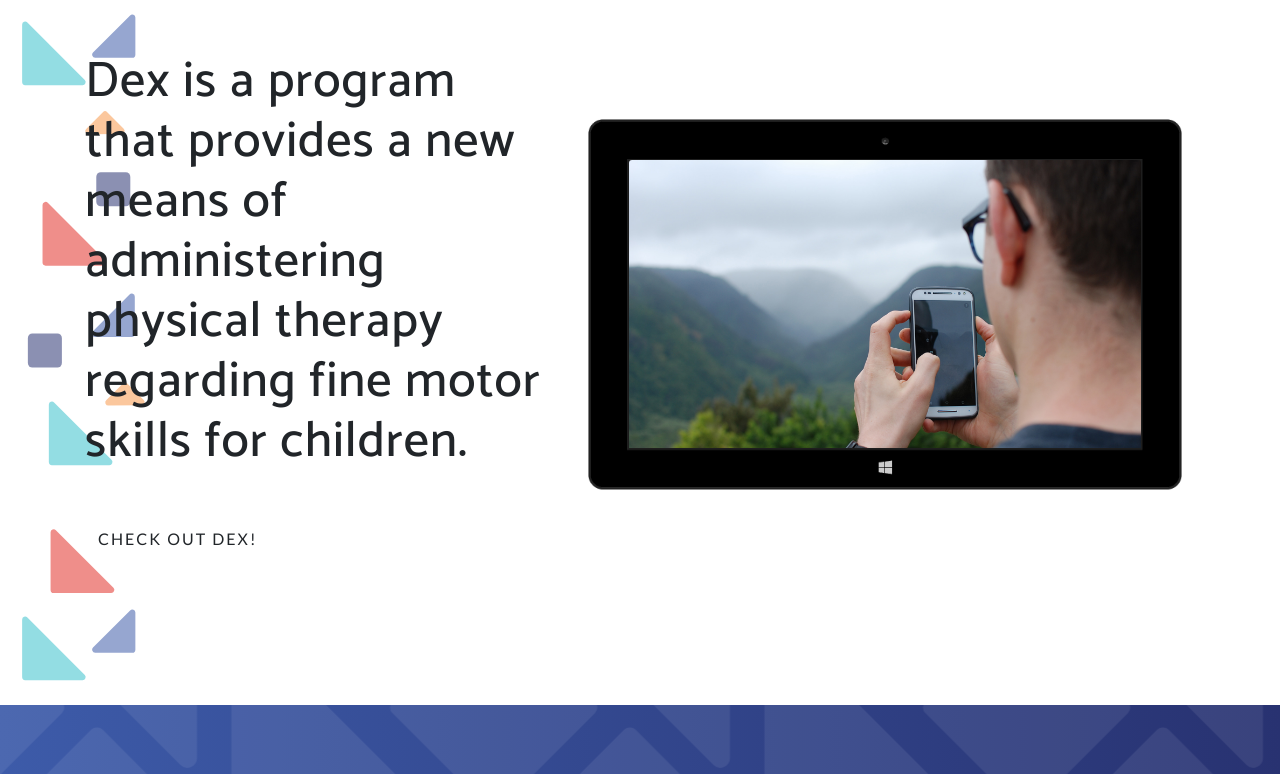
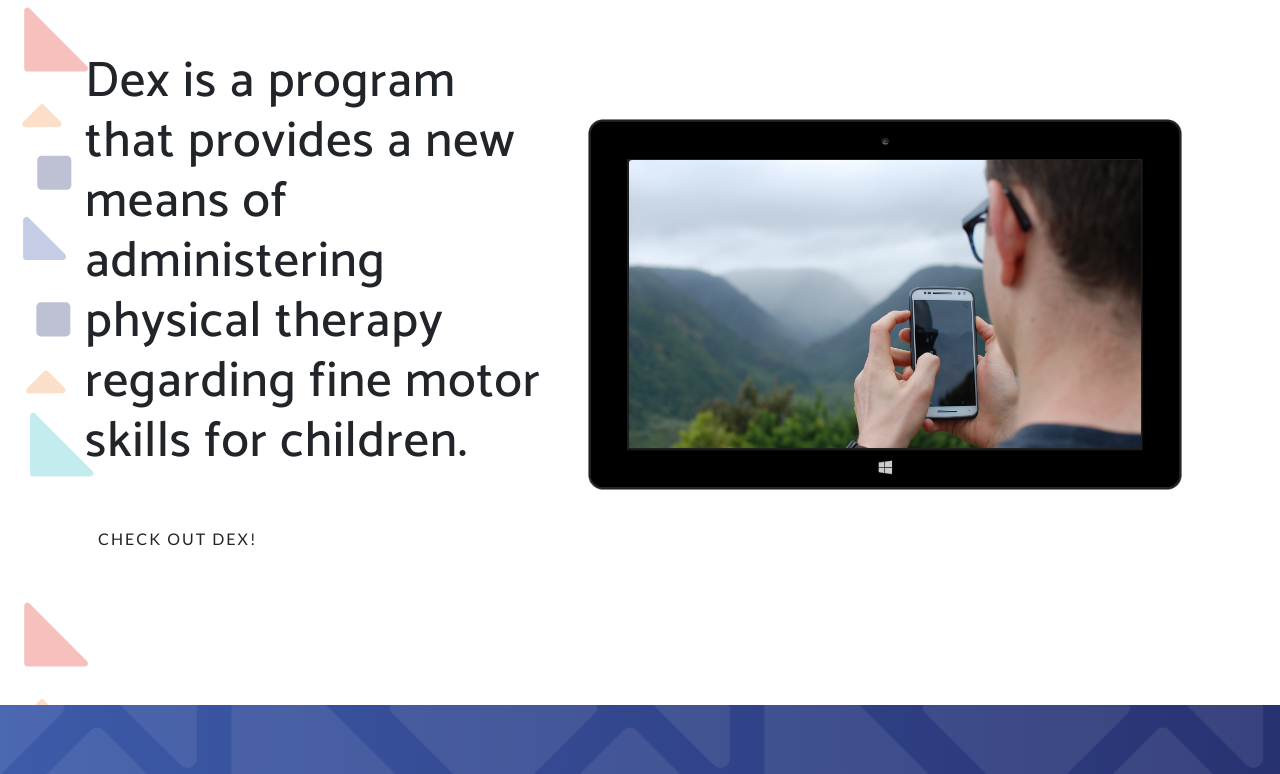
Before and after one commit to astylianides/Dex, a website with bundled scripts: page index.html in a window 1280 px wide. Shown: the part 95-869 px from the top of the page. Built offline with nearby package versions, Linux system fonts and the light colour scheme; a web font is replaced by a local one.

Commit message:
new left pattern

```diff
--- a/css/new-age.css
+++ b/css/new-age.css
@@ -409,7 +409,7 @@ footer ul li a:hover, footer ul li a:focus, footer ul li a:active, footer ul li
 }
 
 .leftGeom {
-  background: url("../img/Pattern left.svg");
+  background: url("../img/NEW Pattern left.svg");
 }
 
 .rightGeom {
```
Also changed, not shown: img/NEW Pattern left.svg (added), 1 other file.
